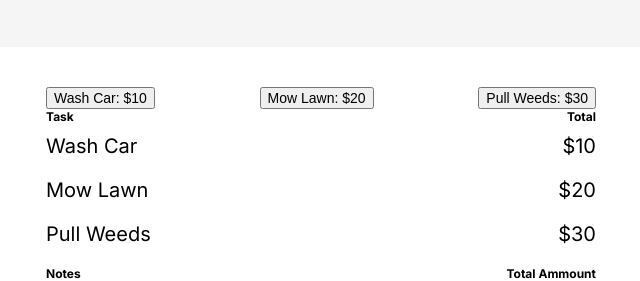
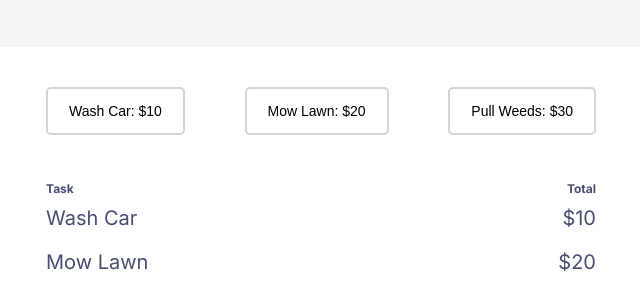
Before and after one commit to arta/scrimba-learn-javascript-for-free, a browser extension: page 6-invoice-creator/index.html in a window 1280 px wide. Shown: the part 134-415 px from the top of the page, without its empty margins (319-959 px from the left). Drawn offline with Linux system fonts and the light colour scheme.

Commit message:
Style add service buttons
And rename button from select to add (service)

```diff
--- a/6-invoice-creator/index.css
+++ b/6-invoice-creator/index.css
@@ -2,7 +2,8 @@
 /* GLOBAL */
 /* ------ */
 :root {
-  --clr-body: white;
+  --clr-body: #4A4E74;
+  --clr-body-bg: white;
   --clr-header: #28283A;
   --clr-header-bg: whitesmoke;
   font-size: 100%;
@@ -16,7 +17,8 @@
 }
 
 body {
-  background: var(--clr-body);
+  background-color: var(--clr-body-bg);
+  color: var(--clr-body);
   font-family: 'Inter', sans-serif;
   margin: 0;
 }
@@ -58,7 +60,17 @@ h2 { font-size: .75rem; }
 /* ################# */
 /* ANCHORS & BUTTONS */
 /* ----------------- */
-.btn-select-service { font-size: .875rem; }
+.btn-add-service {
+  background-color: var(--clr-body-bg);
+  border: 2px solid #D5D4D8;
+  border-radius: 5px;
+  font-size: .875rem;
+  font-weight: 500;
+  padding: 1em 1.5em;
+}
+.btn-add-service:hover {
+  border: 2px solid var(--clr-body);
+}
 .btn-send-invoice {
   font-size: 1rem;
   width: 100%;
@@ -85,6 +97,7 @@ header {
 nav {
   display: flex;
   justify-content: space-between;
+  margin-bottom: 2.875rem;
 }
 
 
--- a/6-invoice-creator/index.html
+++ b/6-invoice-creator/index.html
@@ -25,9 +25,9 @@
   </header>
 
   <nav>
-    <button class="btn-select-service">Wash Car: $10</button>
-    <button class="btn-select-service">Mow Lawn: $20</button>
-    <button class="btn-select-service">Pull Weeds: $30</button>
+    <button class="btn-add-service">Wash Car: $10</button>
+    <button class="btn-add-service">Mow Lawn: $20</button>
+    <button class="btn-add-service">Pull Weeds: $30</button>
   </nav>
 
   <main>
```
